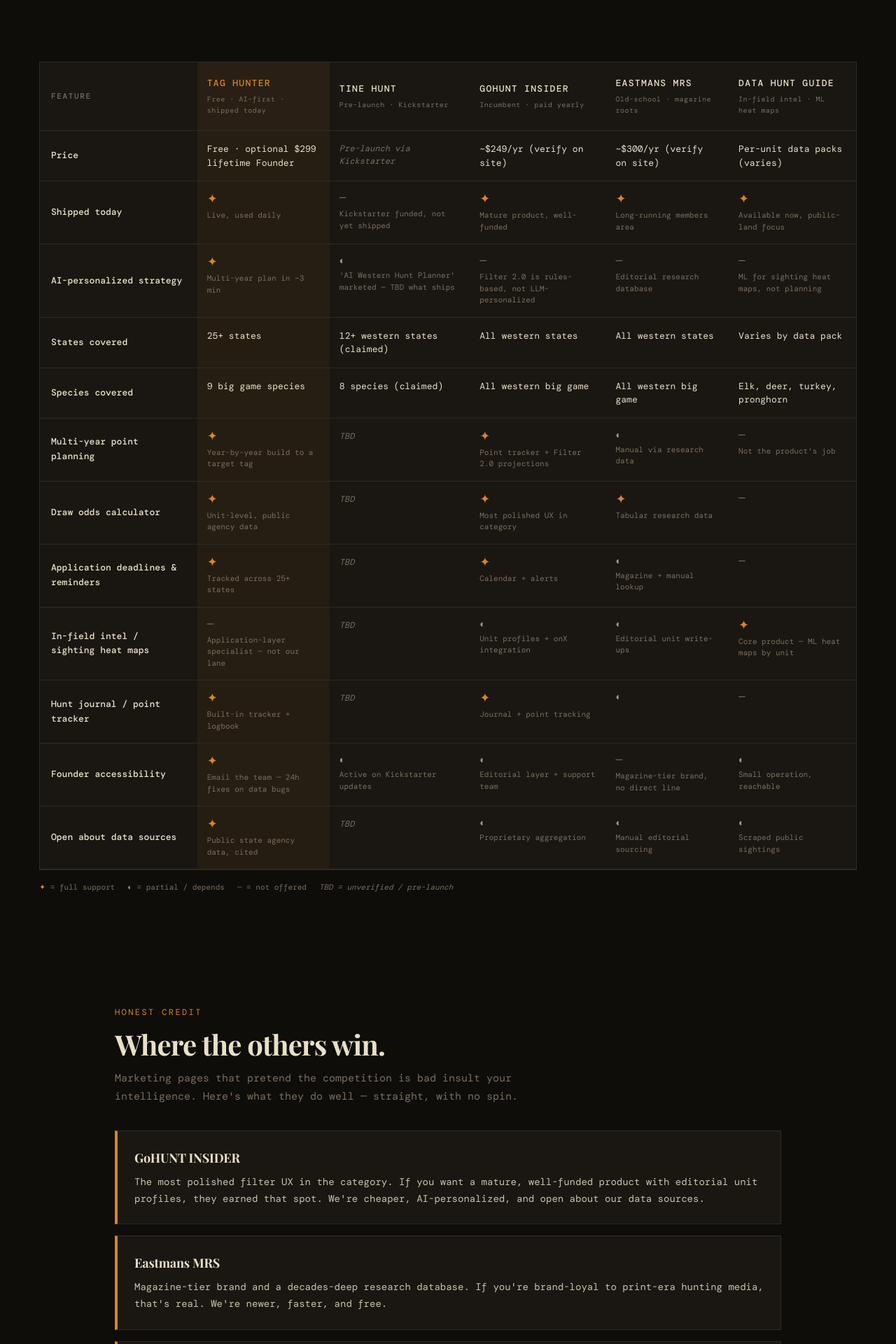
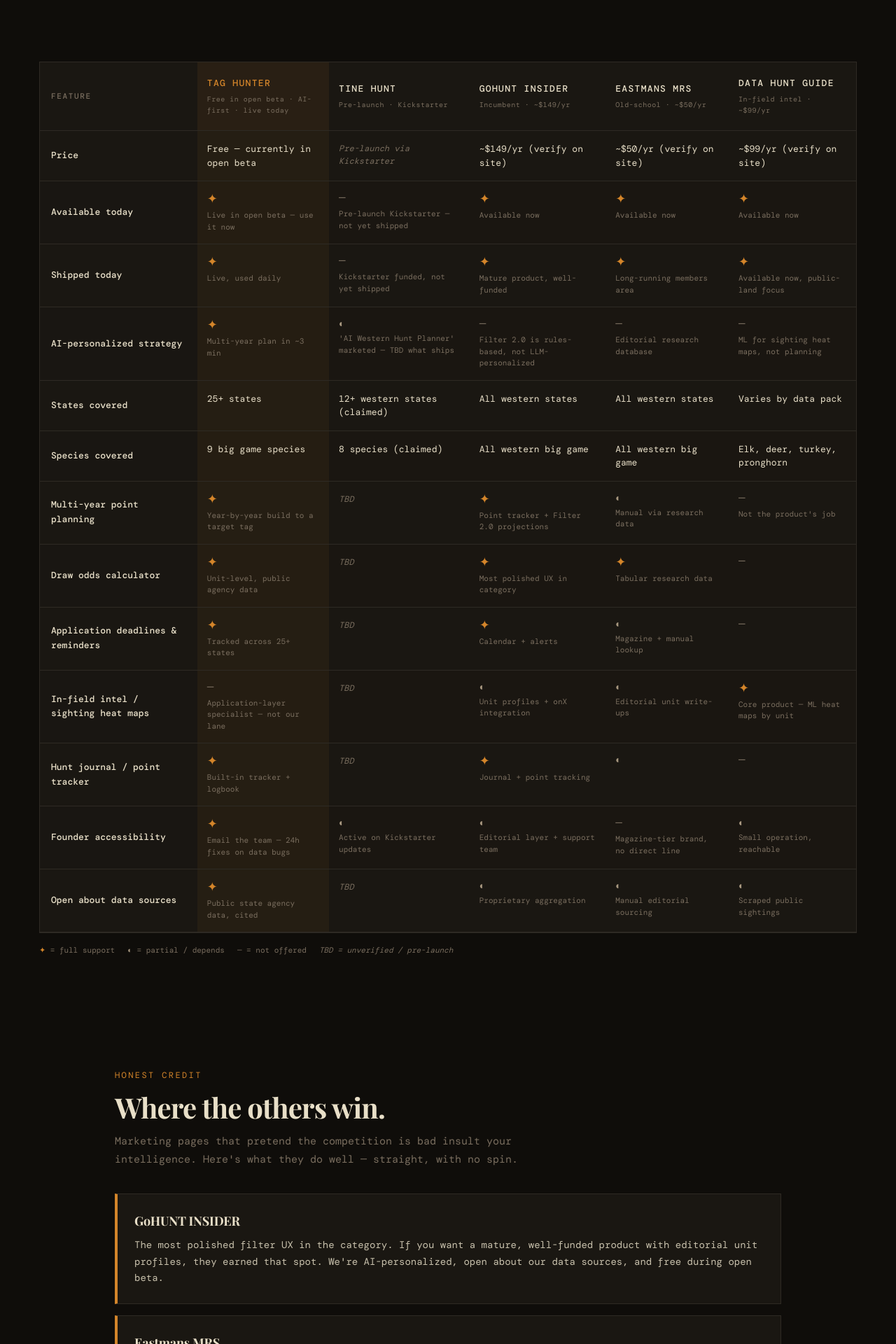
Before and after one commit to bobbyclaw969-sys/drawai, a Next.js app: page /vs in a window 1280 px wide. Shown: the part 620-2540 px from the top of the page at 70% size. Built offline with nearby package versions, Linux system fonts and the light colour scheme; no server answers.

Commit message:
refactor(vs): reframe for free-beta strategy, remove paid-tier references

```diff
--- a/app/vs/page.tsx
+++ b/app/vs/page.tsx
@@ -14,12 +14,12 @@
 export const metadata: Metadata = {
   title: "Tag Hunter vs. TINE, GoHUNT, Eastmans, DHG — Honest Comparison",
   description:
-    "How Tag Hunter stacks up against TINE Hunt, GoHUNT INSIDER, Eastmans MRS, and Data Hunt Guide. Free, AI-personalized draw strategy. Honest credit where competitors win.",
+    "How Tag Hunter stacks up against TINE Hunt, GoHUNT INSIDER, Eastmans MRS, and Data Hunt Guide. AI-personalized draw strategy, free during open beta. Honest credit where competitors win.",
   alternates: { canonical: "https://taghunter.us/vs" },
   openGraph: {
     title: "Tag Hunter vs. TINE, GoHUNT, Eastmans, DHG",
     description:
-      "Free, AI-personalized western draw strategy. Honest comparison against TINE Hunt, GoHUNT INSIDER, Eastmans MRS, and Data Hunt Guide.",
+      "AI-personalized western draw strategy, free during open beta. Honest comparison against TINE Hunt, GoHUNT INSIDER, Eastmans MRS, and Data Hunt Guide.",
     url: "https://taghunter.us/vs",
     siteName: "Tag Hunter",
     type: "website",
@@ -29,7 +29,7 @@
     card: "summary_large_image",
     title: "Tag Hunter vs. TINE, GoHUNT, Eastmans, DHG",
     description:
-      "Free, AI-personalized western draw strategy. Honest comparison vs. the rest of the category.",
+      "AI-personalized western draw strategy, free during open beta. Honest comparison vs. the rest of the category.",
   },
 };
 
@@ -52,7 +52,7 @@
   {
     key: "taghunter",
     name: "Tag Hunter",
-    blurb: "Free · AI-first · shipped today",
+    blurb: "Free in open beta · AI-first · live today",
     highlight: true,
   },
   {
@@ -64,19 +64,19 @@
   {
     key: "gohunt",
     name: "GoHUNT INSIDER",
-    blurb: "Incumbent · paid yearly",
+    blurb: "Incumbent · ~$149/yr",
     highlight: false,
   },
   {
     key: "eastmans",
     name: "Eastmans MRS",
-    blurb: "Old-school · magazine roots",
+    blurb: "Old-school · ~$50/yr",
     highlight: false,
   },
   {
     key: "dhg",
     name: "Data Hunt Guide",
-    blurb: "In-field intel · ML heat maps",
+    blurb: "In-field intel · ~$99/yr",
     highlight: false,
   },
 ] as const;
@@ -89,11 +89,21 @@
   {
     feature: "Price",
     cells: {
-      taghunter: text("Free · optional $299 lifetime Founder"),
+      taghunter: text("Free — currently in open beta"),
       tine: tbd("Pre-launch via Kickstarter"),
-      gohunt: text("~$249/yr (verify on site)"),
-      eastmans: text("~$300/yr (verify on site)"),
-      dhg: text("Per-unit data packs (varies)"),
+      gohunt: text("~$149/yr (verify on site)"),
+      eastmans: text("~$50/yr (verify on site)"),
+      dhg: text("~$99/yr (verify on site)"),
+    },
+  },
+  {
+    feature: "Available today",
+    cells: {
+      taghunter: yes("Live in open beta — use it now"),
+      tine: no("Pre-launch Kickstarter — not yet shipped"),
+      gohunt: yes("Available now"),
+      eastmans: yes("Available now"),
+      dhg: yes("Available now"),
     },
   },
   {
@@ -270,12 +280,12 @@
   {
     name: "GoHUNT INSIDER",
     line:
-      "The most polished filter UX in the category. If you want a mature, well-funded product with editorial unit profiles, they earned that spot. We're cheaper, AI-personalized, and open about our data sources.",
+      "The most polished filter UX in the category. If you want a mature, well-funded product with editorial unit profiles, they earned that spot. We're AI-personalized, open about our data sources, and free during open beta.",
   },
   {
     name: "Eastmans MRS",
     line:
-      "Magazine-tier brand and a decades-deep research database. If you're brand-loyal to print-era hunting media, that's real. We're newer, faster, and free.",
+      "Magazine-tier brand and a decades-deep research database. If you're brand-loyal to print-era hunting media, that's real. We're newer, faster, and free during open beta.",
   },
   {
     name: "TINE Hunt",
@@ -732,8 +742,8 @@
         >
           {[
             {
-              h: "$0 for the strategy layer",
-              b: "Every other planning product in this matrix is a recurring subscription. We don't charge for the AI plan. Founder lifetime is $299 once — optional, not gated.",
+              h: "Free during open beta",
+              b: "Every other planning product in this matrix is a recurring subscription. We're free while we're in open beta — the whole AI plan, no paywall, no credit card, no gated tiers.",
             },
             {
               h: "AI-personalized, not rules-based",
```
